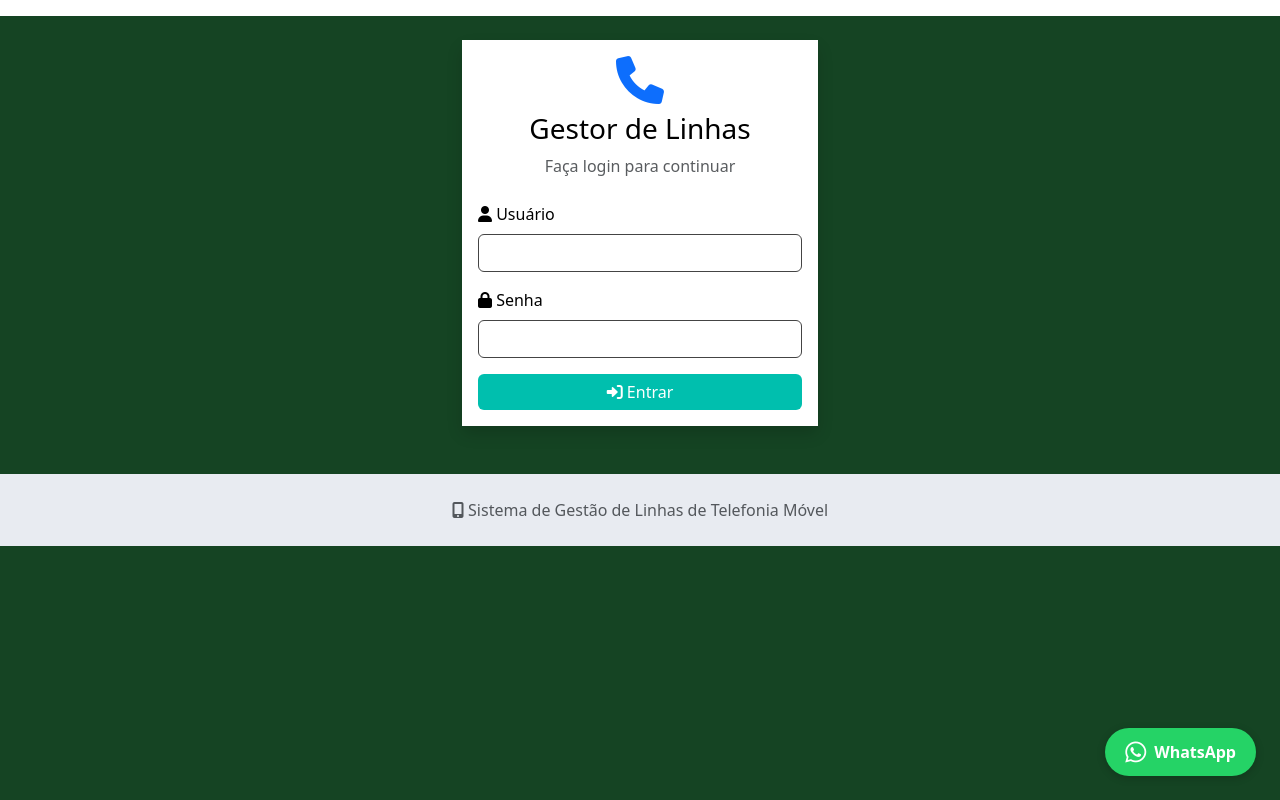
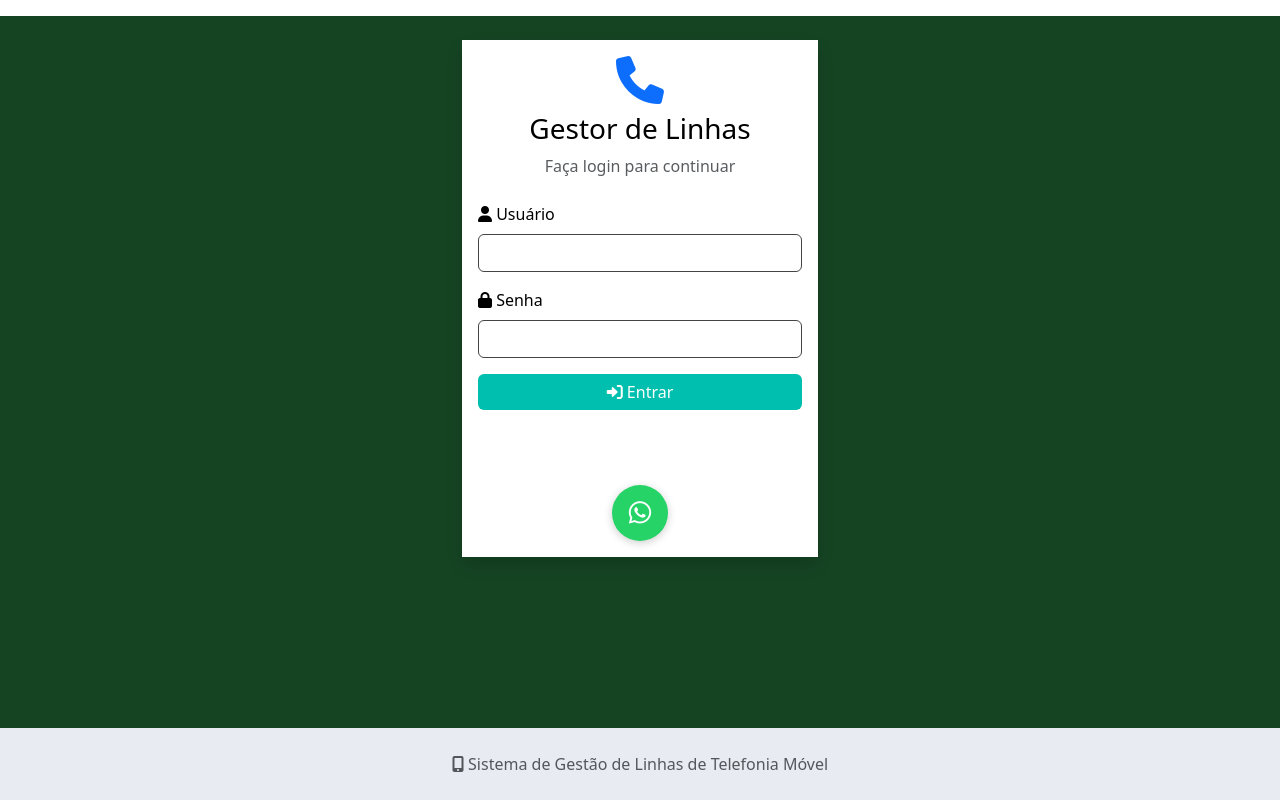
Before and after one commit to an2trindade/Projeto_Integrador_SENAC, a Django app: page /login/ in a window 1280 px wide. Run offline with Django 5.2, Linux system fonts and the light colour scheme.

Commit message:
AjusteLogin

```diff
--- a/linhas/templates/base.html
+++ b/linhas/templates/base.html
@@ -10,6 +10,8 @@
         body {
             background-color: #154423;
             color: #fff;
+            /* espaço inferior para o footer fixo */
+            padding-bottom: 80px;
         }
         .navbar, .navbar-brand, .navbar-nav .nav-link, .navbar-dark .navbar-nav .nav-link {
             background-color: #ffffff !important;
@@ -61,6 +63,12 @@
         .footer, footer.bg-light {
             background-color: #e8ebf1 !important;
             color: #fff !important;
+            /* fixar o footer no rodapé da viewport */
+            position: fixed;
+            left: 0;
+            bottom: 0;
+            width: 100%;
+            z-index: 1030;
         }
         .navbar-brand i {
             margin-right: 8px;
--- a/linhas/templates/login.html
+++ b/linhas/templates/login.html
@@ -48,12 +48,16 @@
                         <i class="fas fa-sign-in-alt"></i> Entrar
                     </button>
                 </form>
+
+                <!-- Ícone do WhatsApp centralizado 2cm abaixo do botão Entrar -->
+                <div class="text-center" style="margin-top: 2cm;">
+                    <a href="https://wa.me/5549999641215" target="_blank" aria-label="WhatsApp"
+                       style="display:inline-flex; align-items:center; justify-content:center; width:56px; height:56px; background-color:#25D366; color:#fff; border-radius:50%; box-shadow:0 2px 8px rgba(0,0,0,0.2); text-decoration:none;">
+                        <i class="fab fa-whatsapp" style="font-size:1.6rem;"></i>
+                    </a>
+                </div>
             </div>
         </div>
     </div>
 </div>
-
-<a href="https://wa.me/5549999641215" target="_blank" style="position: fixed; bottom: 24px; right: 24px; z-index: 9999; background-color: #25D366; color: white; border-radius: 50px; padding: 12px 20px; box-shadow: 0 2px 8px rgba(0,0,0,0.2); text-decoration: none; display: flex; align-items: center; font-weight: bold;">
-    <i class="fab fa-whatsapp" style="font-size: 1.5em; margin-right: 8px;"></i> WhatsApp
-</a>
 {% endblock %}
```
Also changed, not shown: db.sqlite3.
